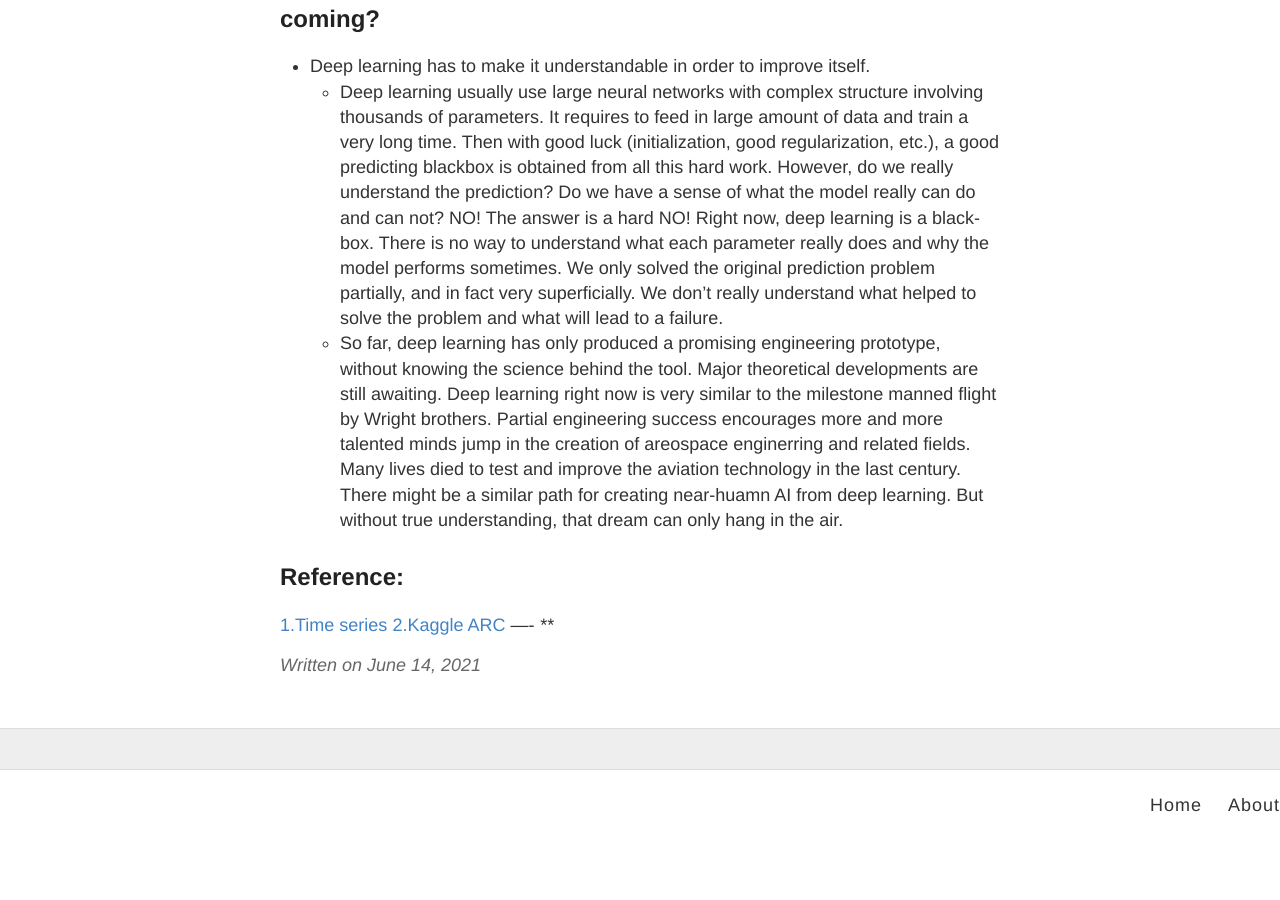
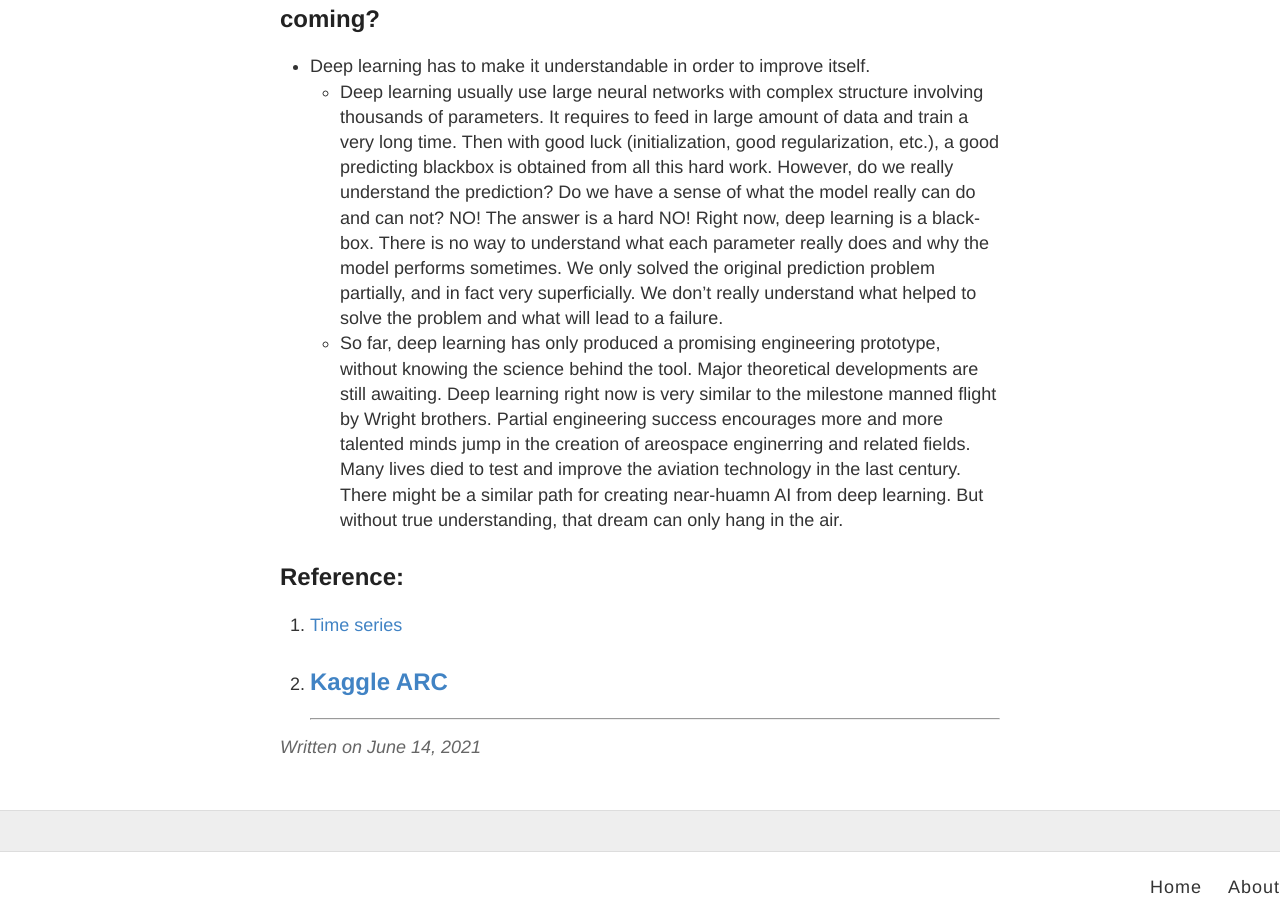
Before and after one commit to juntaoduan/juntaoduan.github.io, a Jekyll site: the page built from _posts/2021-6-14-AI-fail.md, in a window 1280 px wide and 900 px high, scrolled down 1627 px. Built offline with Jekyll 4.4.1, drawn with Linux system fonts in a browser that asks for light colours; before the commit the page ends 2445 px from its top, so only the background shows below that.

Commit message:
Update 2021-6-14-AI-fail.md

```diff
--- a/_posts/2021-6-14-AI-fail.md
+++ b/_posts/2021-6-14-AI-fail.md
@@ -28,7 +28,7 @@ As I study more and more about neural networks, especially through two projects
 
 
 ## Reference:
-[1.Time series](https://github.com/juntaoduan/Time-Series-Analysis_Classical_and_NeuralNet)
-[2.Kaggle ARC](https://www.kaggle.com/c/abstraction-and-reasoning-challenge/overview)
+1. [Time series](https://github.com/juntaoduan/Time-Series-Analysis_Classical_and_NeuralNet)
+2. [Kaggle ARC](https://www.kaggle.com/c/abstraction-and-reasoning-challenge/overview)
 ----
 ****
```
